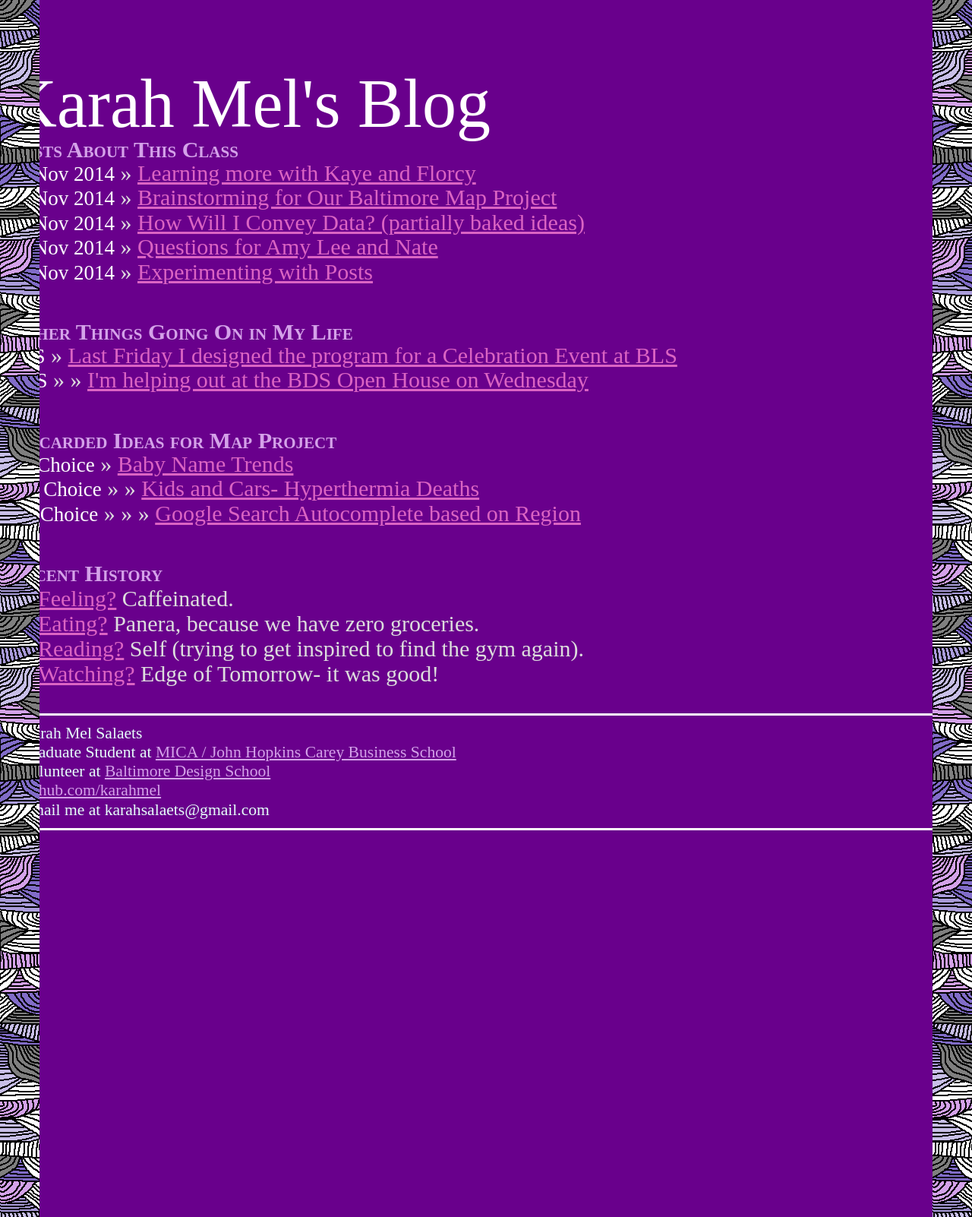
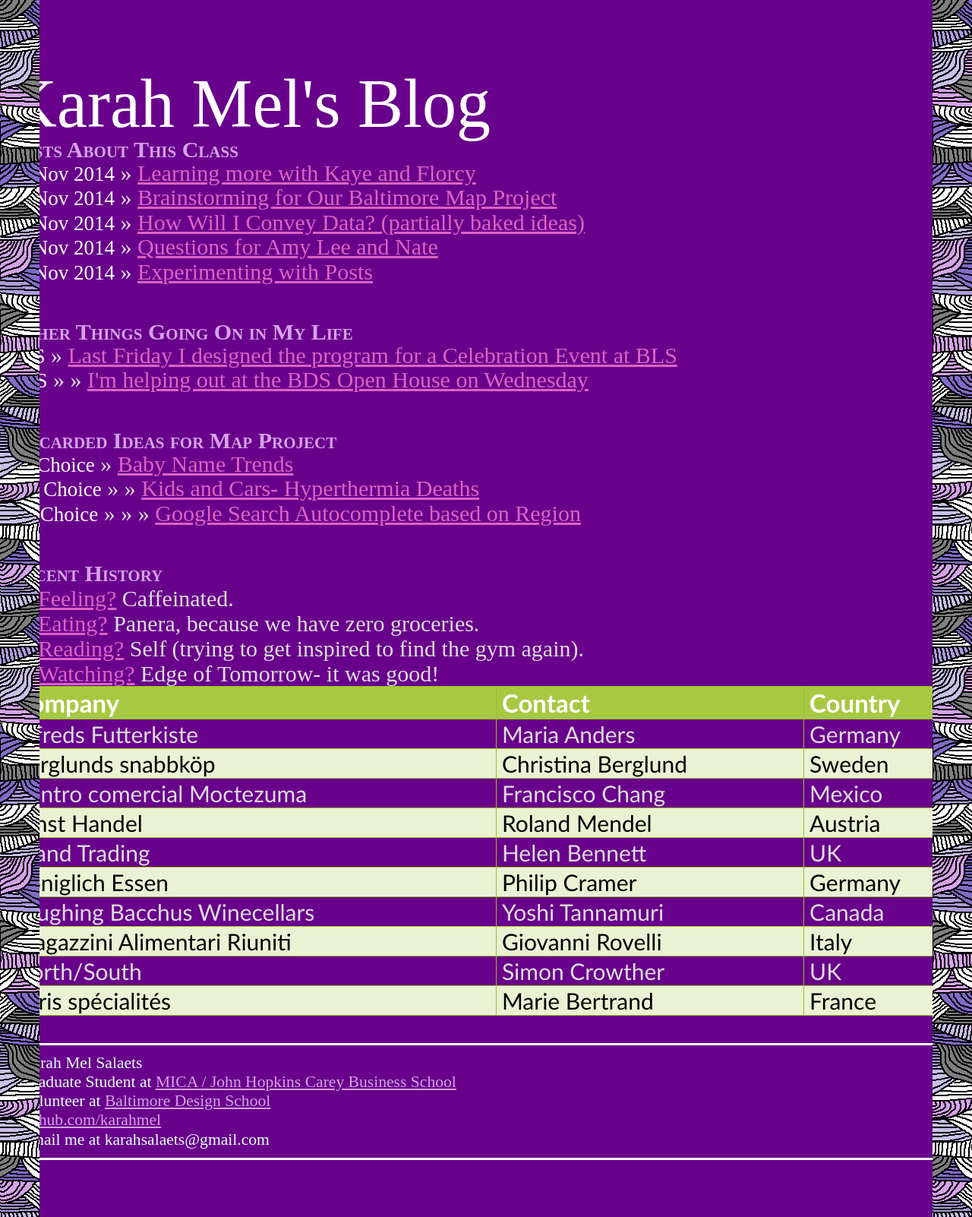
Before and after one commit to Karahmel/Blog, a Jekyll site: the page built from index.html, in a window 1280 px wide. Shown: the whole page at 76% size. Built offline with Jekyll 4.4.1, drawn with Linux system fonts in a browser that asks for light colours; Markdown is read by kramdown in place of the engine named in the settings.

Commit message:
Update index.html

```diff
--- a/index.html
+++ b/index.html
@@ -33,6 +33,98 @@ title: Karah's Blog
     <li><a href="http://www.self.com/body/celebrity/2014/10/newsroom-olivia-munn-actress-interview/">Reading?</a> Self (trying to get inspired to find the gym again).</li>
     <li><a href="http://www.imdb.com/title/tt1631867/">Watching?</a> Edge of Tomorrow- it was good!</li>
 
+<!DOCTYPE html>
+<html>
+<head>
+<style>
+#customers {
+    font-family: "Trebuchet MS", Arial, Helvetica, sans-serif;
+    width: 100%;
+    border-collapse: collapse;
+}
 
+#customers td, #customers th {
+    font-size: 1em;
+    border: 1px solid #98bf21;
+    padding: 3px 7px 2px 7px;
+}
+
+#customers th {
+    font-size: 1.1em;
+    text-align: left;
+    padding-top: 5px;
+    padding-bottom: 4px;
+    background-color: #A7C942;
+    color: #ffffff;
+}
+
+#customers tr.alt td {
+    color: #000000;
+    background-color: #EAF2D3;
+}
+</style>
+</head>
+<body>
+
+<table id="customers">
+  <tr>
+    <th>Company</th>
+    <th>Contact</th>
+    <th>Country</th>
+  </tr>
+  <tr>
+    <td>Alfreds Futterkiste</td>
+    <td>Maria Anders</td>
+    <td>Germany</td>
+  </tr>
+  <tr class="alt">
+    <td>Berglunds snabbköp</td>
+    <td>Christina Berglund</td>
+    <td>Sweden</td>
+  </tr>
+  <tr>
+    <td>Centro comercial Moctezuma</td>
+    <td>Francisco Chang</td>
+    <td>Mexico</td>
+  </tr>
+  <tr class="alt">
+    <td>Ernst Handel</td>
+    <td>Roland Mendel</td>
+    <td>Austria</td>
+  </tr>
+  <tr>
+    <td>Island Trading</td>
+    <td>Helen Bennett</td>
+    <td>UK</td>
+  </tr>
+  <tr class="alt">
+    <td>Königlich Essen</td>
+    <td>Philip Cramer</td>
+    <td>Germany</td>
+  </tr>
+  <tr>
+    <td>Laughing Bacchus Winecellars</td>
+    <td>Yoshi Tannamuri</td>
+    <td>Canada</td>
+  </tr>
+  <tr class="alt">
+    <td>Magazzini Alimentari Riuniti</td>
+    <td>Giovanni Rovelli</td>
+    <td>Italy</td>
+  </tr>
+  <tr>
+    <td>North/South</td>
+    <td>Simon Crowther</td>
+    <td>UK</td>
+  </tr>
+  <tr class="alt">
+    <td>Paris spécialités</td>
+    <td>Marie Bertrand</td>
+    <td>France</td>
+  </tr>
+</table>
+
+</body>
+</html>
 
 </div>
```
